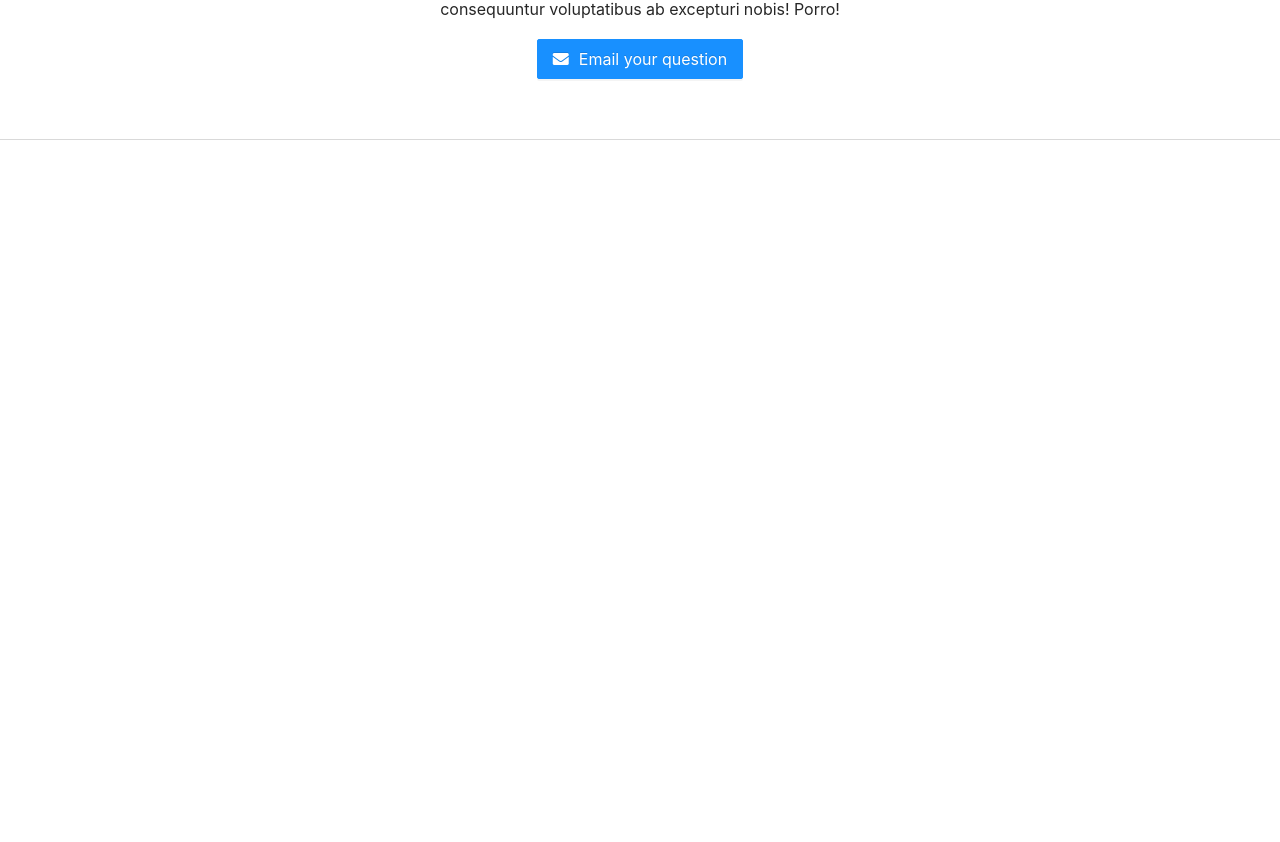
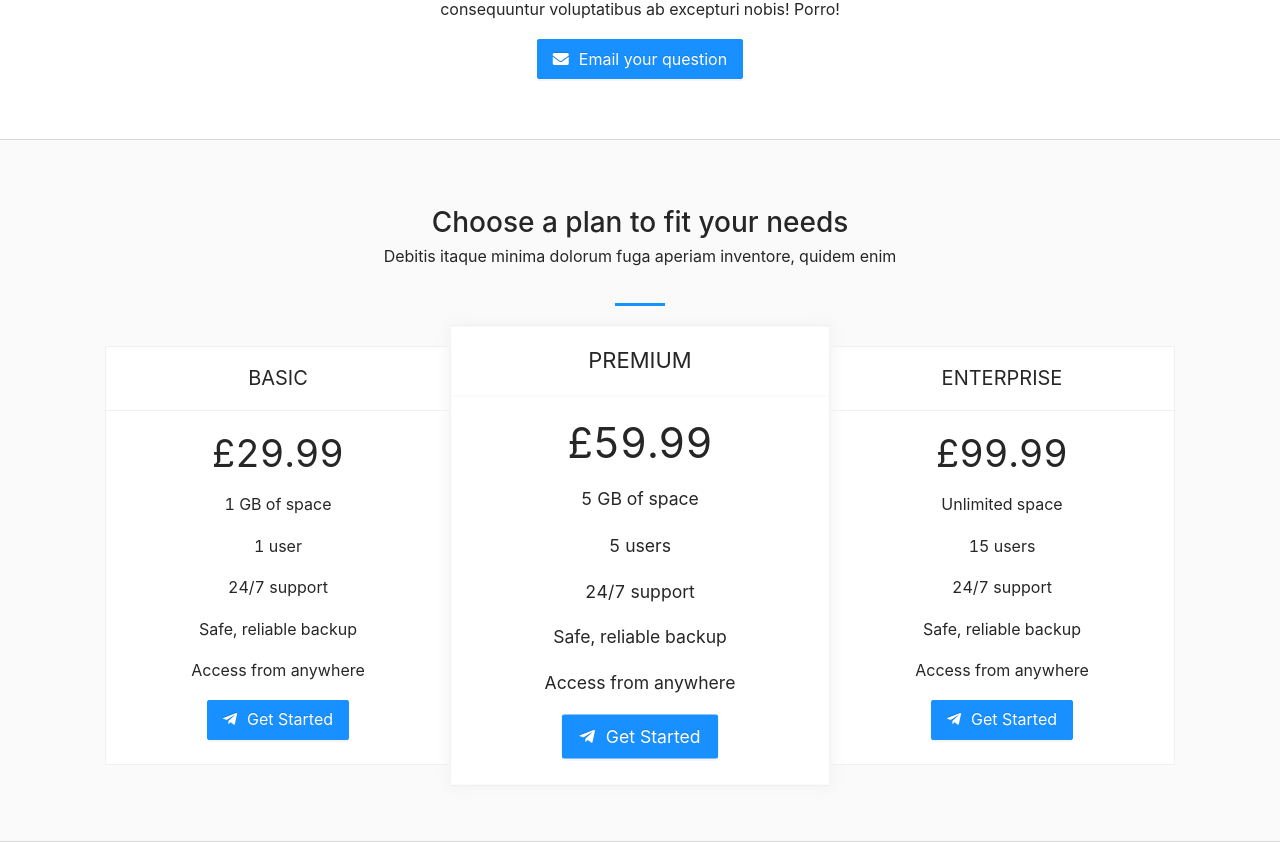
Before and after one commit to tanhoang0710/simple-prj-react-with-antd, a React (Create React App) app: page / in a window 1280 px wide. Shown: the part 3116-3958 px from the top of the page. Before the commit the page ends 3256 px from the top, so only its background shows below. Built offline with nearby package versions, Linux system fonts and the light colour scheme.

Commit message:
#9 - Work on plans using lists component

```diff
--- /dev/null
+++ b/src/components/home/AppPricing.js
@@ -0,0 +1,88 @@
+import { Button, Card, List } from "antd";
+import React from "react";
+
+const data = [
+	{
+		title: "Basic",
+		content: [
+			{
+				price: "£29.99",
+				space: "1 GB of space",
+				user: "1 user",
+				support: "24/7 support",
+				backup: "Safe, reliable backup",
+				access: "Access from anywhere",
+			},
+		],
+	},
+	{
+		title: "Premium",
+		content: [
+			{
+				price: "£59.99",
+				space: "5 GB of space",
+				user: "5 users",
+				support: "24/7 support",
+				backup: "Safe, reliable backup",
+				access: "Access from anywhere",
+			},
+		],
+	},
+	{
+		title: "Enterprise",
+		content: [
+			{
+				price: "£99.99",
+				space: "Unlimited space",
+				user: "15 users",
+				support: "24/7 support",
+				backup: "Safe, reliable backup",
+				access: "Access from anywhere",
+			},
+		],
+	},
+];
+
+export default function AppPricing() {
+	return (
+		<div id="pricing" className="block pricingBlock bgGray">
+			<div className="container-fluid">
+				<div className="titleHolder">
+					<h2>Choose a plan to fit your needs</h2>
+					<p>
+						Debitis itaque minima dolorum fuga aperiam inventore,
+						quidem enim
+					</p>
+				</div>
+				<List
+					grid={{
+						gutter: 16,
+						xs: 1,
+						sm: 1,
+						md: 3,
+						lg: 3,
+						xl: 3,
+						xxl: 3,
+					}}
+					dataSource={data}
+					renderItem={(item) => (
+						<List.Item>
+							<Card title={item.title}>
+								<p className="large">{item.content[0].price}</p>
+								<p>{item.content[0].space}</p>
+								<p>{item.content[0].user}</p>
+								<p>{item.content[0].support}</p>
+								<p>{item.content[0].backup}</p>
+								<p>{item.content[0].access}</p>
+								<Button type="primary" size="large">
+									<i className="fab fa-telegram-plane"></i>{" "}
+									Get Started
+								</Button>
+							</Card>
+						</List.Item>
+					)}
+				/>
+			</div>
+		</div>
+	);
+}
--- a/src/views/AppHome.js
+++ b/src/views/AppHome.js
@@ -3,6 +3,7 @@ import AppAbout from "../components/home/AppAbout";
 import AppFaq from "../components/home/AppFaq";
 import AppFeature from "../components/home/AppFeature";
 import AppHero from "../components/home/AppHero";
+import AppPricing from "../components/home/AppPricing";
 import AppWorks from "../components/home/AppWorks";
 
 export default function AppHome() {
@@ -13,6 +14,7 @@ export default function AppHome() {
 			<AppFeature />
 			<AppWorks />
 			<AppFaq />
+			<AppPricing />
 		</div>
 	);
 }
```
